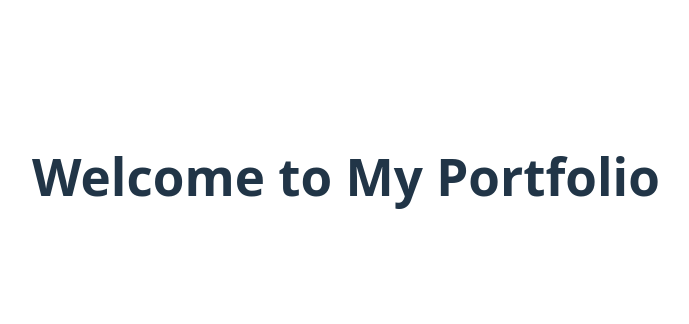
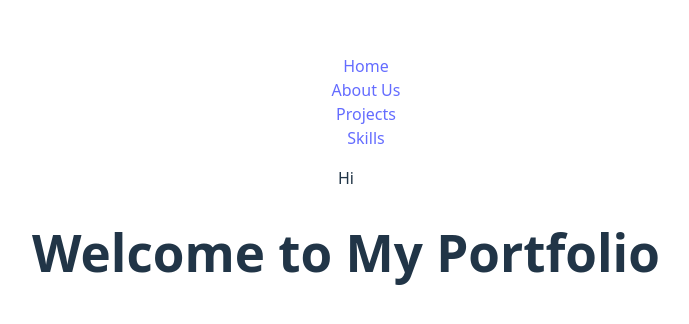
Before and after one commit to AnkushUjawane/AnkushUjawane.github.io, a React (Vite) app: page / in a window 1280 px wide. Shown: the part 224-548 px from the top of the page, without its empty margins (294-983 px from the left). Built offline with nearby package versions, Linux system fonts and the light colour scheme.

Commit message:
adding basic of navbar code to check cloudflare run or not

```diff
--- a/src/App.jsx
+++ b/src/App.jsx
@@ -1,12 +1,14 @@
 import { Routes } from 'react-router-dom'
 import { Route } from 'react-router-dom'
 import HomePage from './components/HomePage/home'
+import Navbar from './components/navbar/navbar.jsx'
 import './App.css'
 
 function App() {
 
   return (
     <div>
+      <Navbar />
       <Routes>
         <Route path='/' element={<HomePage />} />
       </Routes>
--- /dev/null
+++ b/src/components/navbar/navbar.css
@@ -0,0 +1,3 @@
+.nav-menu{
+    list-style-type: none;
+}
--- /dev/null
+++ b/src/components/navbar/navbar.jsx
@@ -0,0 +1,39 @@
+import React from 'react'
+import { NavLink } from 'react-router-dom'
+import "./navbar.css"
+const navbar = () => {
+  return (
+    <div>
+      <nav className='navbar'>
+        <div className='nav-group'>
+          <ul className='nav-menu'>
+            <li className="nav-item">
+              <NavLink className="nav-link">
+                Home
+              </NavLink>
+            </li>
+            <li className="nav-item">
+              <NavLink className="nav-link">
+                About Us
+              </NavLink>
+            </li>
+            <li className="nav-item">
+              <NavLink className="nav-link">
+                Projects
+              </NavLink>
+            </li>
+            <li className="nav-item">
+              <NavLink className="nav-link">
+                Skills
+              </NavLink>
+            </li>
+          </ul>
+        </div>
+
+        <div>Hi</div>
+      </nav>
+    </div>
+  )
+}
+
+export default navbar
```
